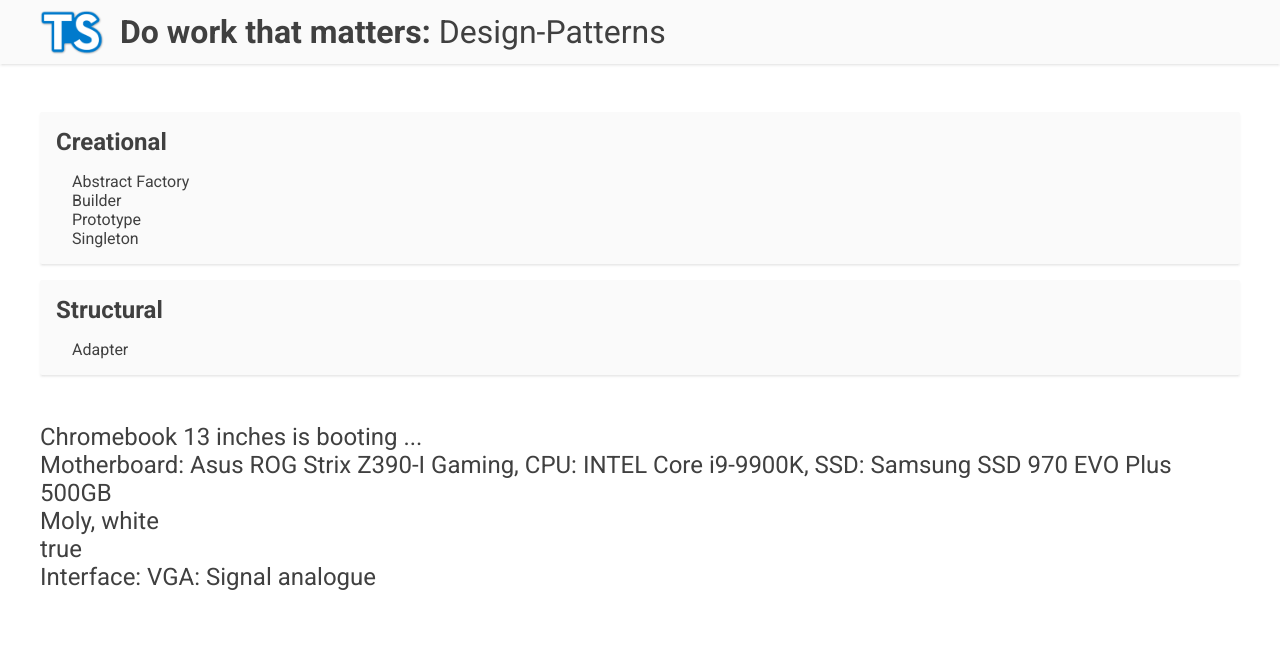
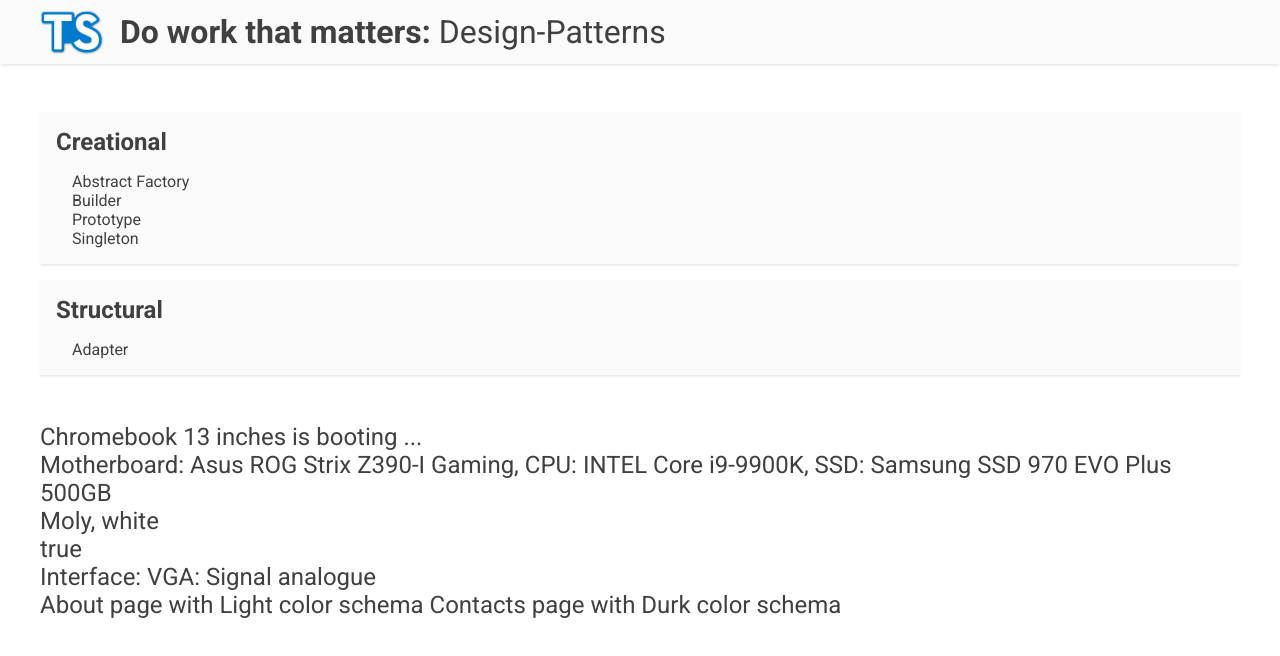
Before and after one commit to ngx-hub/DoWorkThatMatters-DesignPatterns-TypeScript, an Angular app in the folder Design-Patterns/: page / in a window 1280 px wide. Shown: the top 656 px of the page. Built offline with nearby package versions, Linux system fonts and the light colour scheme.

Commit message:
13: Bridge. Practice

```diff
--- a/Design-Patterns/src/app/app.component.html
+++ b/Design-Patterns/src/app/app.component.html
@@ -23,6 +23,7 @@
 				<p>{{prototypeResult}}</p>
 				<p>{{singletonResult}}</p>
 				<p>{{adapterResult}}</p>
+				<p>{{bridgeResult}}</p>
 			</div>
 		</div>
 	</main>
--- a/Design-Patterns/src/app/app.component.ts
+++ b/Design-Patterns/src/app/app.component.ts
@@ -6,6 +6,10 @@
 import { Sheep } from '@templates/creational/prototype/Sheep';
 import { Singleton } from '@templates/creational/singleton/Singleton';
 import { HDMIToVGAAdapter } from '@templates/structural/adapter/HDMIToVGAAdapter';
+import { About } from '@templates/structural/bridge/About';
+import { LightTheme } from '@templates/structural/bridge/LightTheme';
+import { Contacts } from '@templates/structural/bridge/Contacts';
+import { DarkTheme } from '@templates/structural/bridge/DarkTheme';
 
 const PATTERNS: any = [
 	{
@@ -39,6 +43,7 @@
 	public prototypeResult: string;
 	public singletonResult: string;
 	public adapterResult: string;
+	public bridgeResult: string;
 
 	constructor() {
 		this.patternsData = PATTERNS;
@@ -50,6 +55,7 @@
 		this.runPatternPrototype();
 		this.runPatternSingleton();
 		this.runPatternAdapter();
+		this.runPatternBridge();
 	}
 
 	// AbsractFabric
@@ -93,4 +99,12 @@
 
 		this.adapterResult = adapter.handleDigitalSignal();
 	}
+
+	// Adapter
+	private runPatternBridge(): void {
+		const about: About = new About(new LightTheme());
+		const contacts: Contacts = new Contacts(new DarkTheme());
+
+		this.bridgeResult = `${about.getContent()} \n ${contacts.getContent()}`;
+	}
 }
--- /dev/null
+++ b/Design-Patterns/src/templates/structural/bridge/About.ts
@@ -0,0 +1,14 @@
+import { WebPage } from './WebPage';
+import { ThemeInterface } from './ThemeInterface';
+
+export class About extends WebPage {
+    theme: ThemeInterface;
+
+    constructor(theme: ThemeInterface) {
+        super(theme);
+    }
+
+    getContent() {
+        return `About page with ${this.theme.getColor()}`;
+    }
+}
--- /dev/null
+++ b/Design-Patterns/src/templates/structural/bridge/Contacts.ts
@@ -0,0 +1,14 @@
+import { WebPage } from './WebPage';
+import { ThemeInterface } from './ThemeInterface';
+
+export class Contacts extends WebPage {
+    theme: ThemeInterface;
+
+    constructor(theme: ThemeInterface) {
+        super(theme);
+    }
+
+    getContent() {
+        return `Contacts page with ${this.theme.getColor()}`;
+    }
+}
--- /dev/null
+++ b/Design-Patterns/src/templates/structural/bridge/DarkTheme.ts
@@ -0,0 +1,7 @@
+import { ThemeInterface } from './ThemeInterface';
+
+export class DarkTheme implements ThemeInterface {
+    getColor(): string {
+        return `Durk color schema`;
+    }
+}
--- /dev/null
+++ b/Design-Patterns/src/templates/structural/bridge/LightTheme.ts
@@ -0,0 +1,7 @@
+import { ThemeInterface } from './ThemeInterface';
+
+export class LightTheme implements ThemeInterface {
+    getColor(): string {
+        return `Light color schema`;
+    }
+}
--- /dev/null
+++ b/Design-Patterns/src/templates/structural/bridge/ThemeInterface.ts
@@ -0,0 +1,3 @@
+export interface ThemeInterface {
+    getColor(): string;
+}
--- /dev/null
+++ b/Design-Patterns/src/templates/structural/bridge/WebPage.ts
@@ -0,0 +1,14 @@
+import { WebPageInterface } from './WebPageInterface';
+import { ThemeInterface } from './ThemeInterface';
+
+export class WebPage implements WebPageInterface {
+    theme: ThemeInterface;
+
+    constructor(theme: ThemeInterface) {
+        this.theme = theme;
+    }
+
+    getContent(content: string): string {
+        return content;
+    }
+}
--- /dev/null
+++ b/Design-Patterns/src/templates/structural/bridge/WebPageInterface.ts
@@ -0,0 +1,3 @@
+export interface WebPageInterface {
+    getContent(content: string): string;
+}
```
Also changed, not shown: Design-Patterns/src/templates/structural/bridge/Progects.ts (added, +14 -0 lines).
